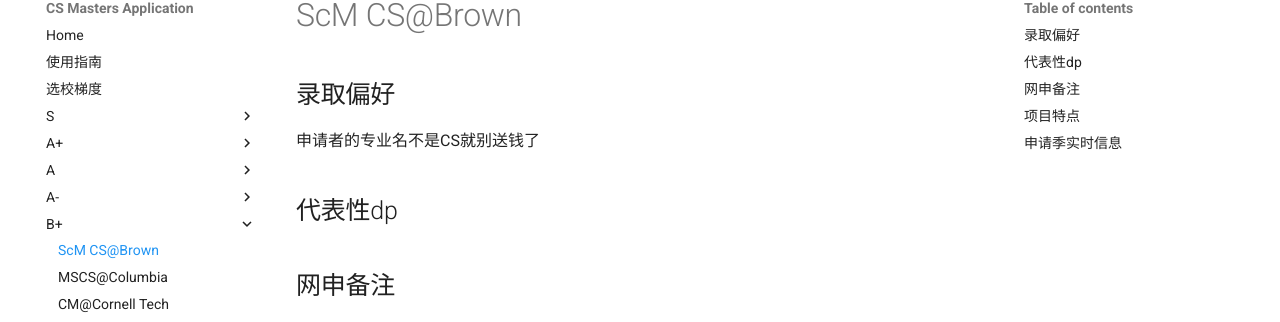
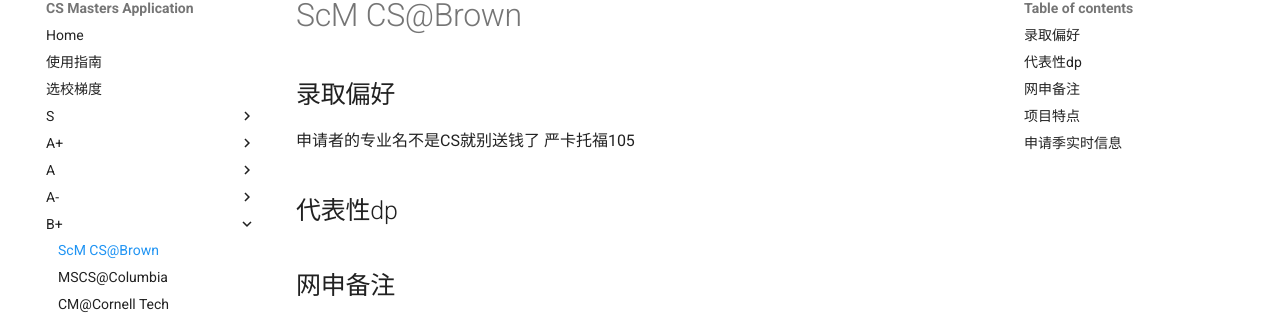
Before and after one commit to opencsapp/opencsapp.github.io, an MkDocs documentation site: the page built from docs/ScM CS@Brown.md, in a window 1280 px wide. Shown: the part 103-425 px from the top of the page. Built offline with MkDocs 1.6.1 and Material for MkDocs 9.7.7, drawn with Linux system fonts in a browser that asks for light colours; comment, search, counter and statistics services are not loaded.

Commit message:
Update ScM CS@Brown.md
补充 scm brown

```diff
--- a/docs/ScM CS@Brown.md
+++ b/docs/ScM CS@Brown.md
@@ -1,5 +1,6 @@
 ## 录取偏好
 申请者的专业名不是CS就别送钱了
+严卡托福105
 
 ## 代表性dp
 
```
